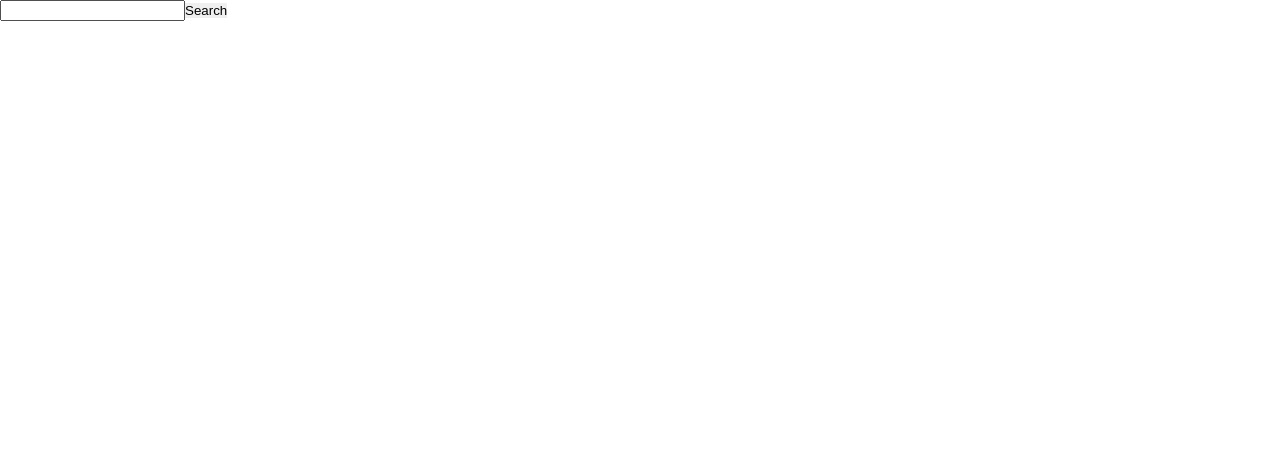
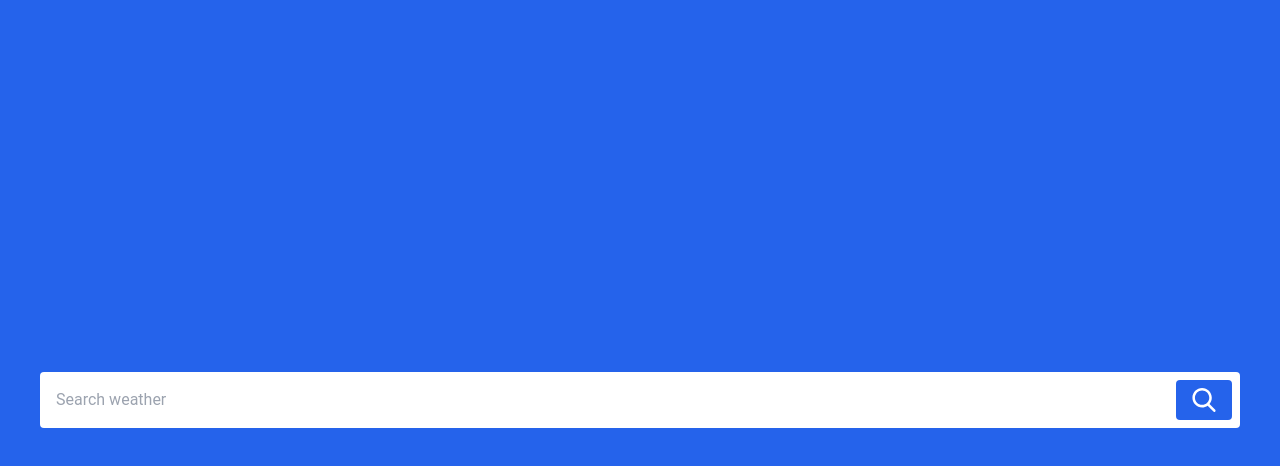
Before and after one commit to Ladniak/weather-app-ts, a React (Vite) app: page / in a window 1280 px wide. Shown: the top 466 px of the page. Built offline with nearby package versions, Linux system fonts and the light colour scheme.

Commit message:
add base styles

```diff
--- a/src/components/SeachForm/SearchForm.tsx
+++ b/src/components/SeachForm/SearchForm.tsx
@@ -30,10 +30,38 @@ const SearchForm = () => {
   }
 
   return (
-    <form onSubmit={handleSubmit}>
-      <input type="text" value={city} onChange={handleChange} />
-      <button type="submit">Search</button>
-    </form>
+    <div className="flex items-center justify-center min-h-screen bg-blue-600">
+      <form
+        onSubmit={handleSubmit}
+        className="flex w-full mx-10 rounded bg-white"
+      >
+        <input
+          className=" w-full border-none bg-transparent px-4 py-1 text-gray-400 outline-none focus:outline-none"
+          type="text"
+          value={city}
+          onChange={handleChange}
+          placeholder="Search weather"
+        />
+        <button
+          type="submit"
+          className="m-2 rounded bg-blue-600 px-4 py-2 text-white"
+        >
+          <svg
+            className="fill-current h-6 w-6"
+            xmlns="http://www.w3.org/2000/svg"
+            version="1.1"
+            id="Capa_1"
+            x="0px"
+            y="0px"
+            viewBox="0 0 56.966 56.966"
+            width="512px"
+            height="512px"
+          >
+            <path d="M55.146,51.887L41.588,37.786c3.486-4.144,5.396-9.358,5.396-14.786c0-12.682-10.318-23-23-23s-23,10.318-23,23  s10.318,23,23,23c4.761,0,9.298-1.436,13.177-4.162l13.661,14.208c0.571,0.593,1.339,0.92,2.162,0.92  c0.779,0,1.518-0.297,2.079-0.837C56.255,54.982,56.293,53.08,55.146,51.887z M23.984,6c9.374,0,17,7.626,17,17s-7.626,17-17,17  s-17-7.626-17-17S14.61,6,23.984,6z" />
+          </svg>
+        </button>
+      </form>
+    </div>
   );
 };
 
--- a/src/index.css
+++ b/src/index.css
@@ -1,3 +1,7 @@
+@tailwind base;
+@tailwind components;
+@tailwind utilities;
+
 *,
 *::before,
 *::after {
--- a/src/pages/HomePage/HomePage.tsx
+++ b/src/pages/HomePage/HomePage.tsx
@@ -24,12 +24,21 @@ const HomePage = () => {
     : "";
 
   return (
-    <div>
-      <p>{selector?.temperature}</p>
-      <p>{selector?.windspeed}</p>
-      <p>{formattedDate}</p>
+    <div className="flex justify-center ">
+      <div className="rounded-lg py-6 pl-8 pr-32 bg-blue-400 opacity-90 text-white">
+        Block1
+      </div>
+      <div className="lg:my-3 bg-gray-800 text-white p-8 lg:rounded-r-lg">
+        Block2
+      </div>
     </div>
   );
 };
 
 export default HomePage;
+
+{
+  /* <p>{selector?.temperature}</p>
+<p>{selector?.windspeed}</p>
+<p>{formattedDate}</p> */
+}
--- a/tailwind.config.js
+++ b/tailwind.config.js
@@ -1,8 +1,8 @@
 /** @type {import('tailwindcss').Config} */
 export default {
-  content: [],
+  content: ["./src/**/*.{js,ts,jsx,tsx,mdx}"],
   theme: {
     extend: {},
   },
   plugins: [],
-}
+};
```
